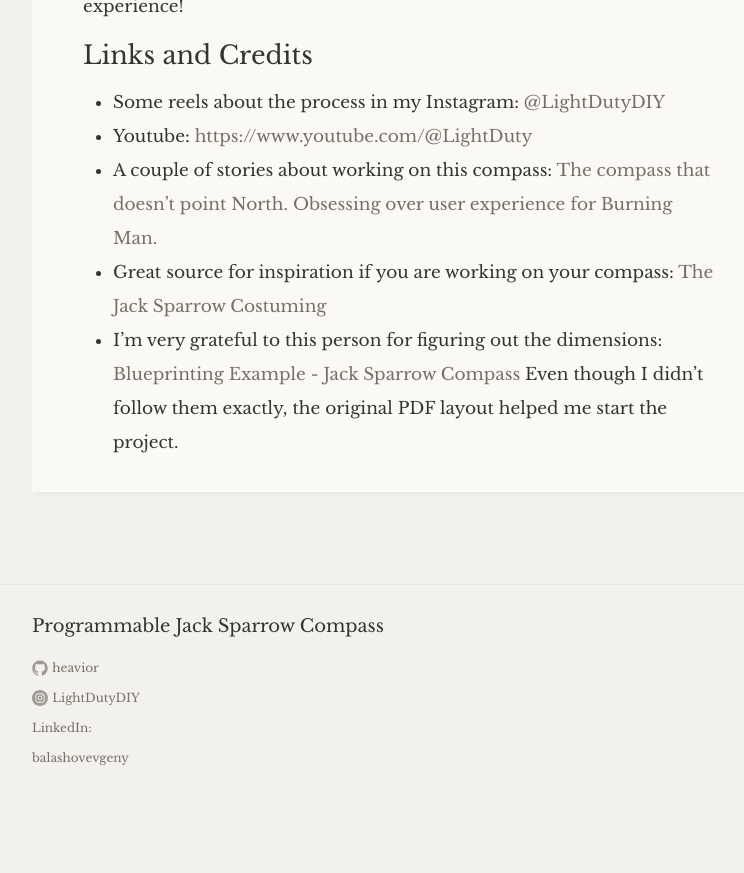
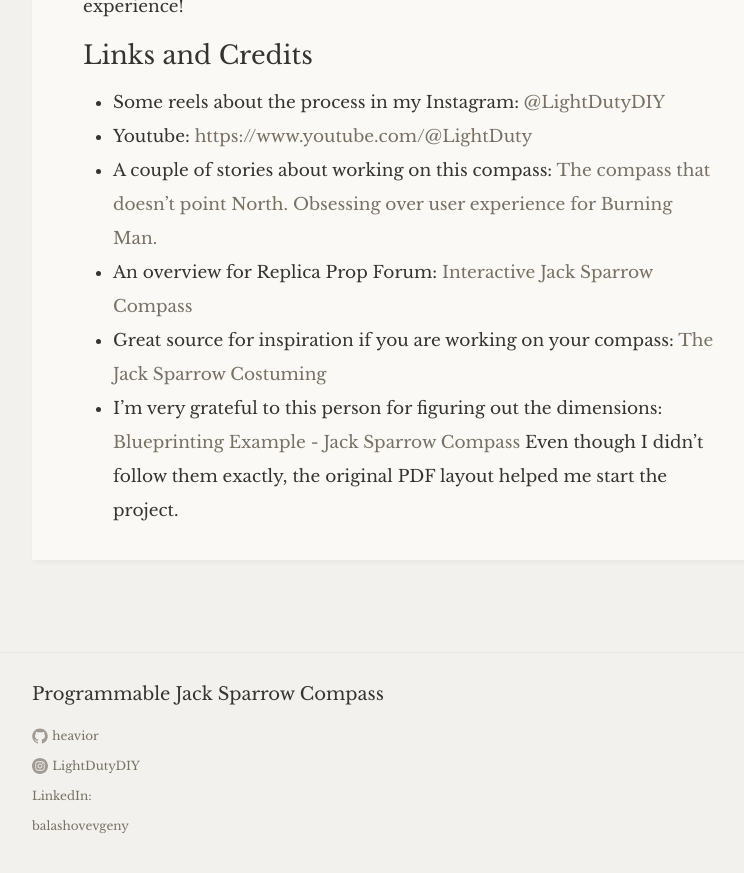
Before and after one commit to heavior/jack-sparrow-compass, a Jekyll site: the page built from _posts/2023-11-01-compass.markdown, in a window 1280 px wide and 900 px high, scrolled down 11707 px. Shown: the top 873 px of the window, without its empty margins (238-982 px from the left). Built offline with Jekyll 4.4.1, drawn with Linux system fonts in a browser that asks for light colours; some web fonts are replaced; before the commit the page ends 12539 px from its top, so only the background shows below that.

Commit message:
adding RFP link

```diff
--- a/_posts/2023-11-01-compass.markdown
+++ b/_posts/2023-11-01-compass.markdown
@@ -214,5 +214,6 @@
 * Some reels about the process in my Instagram: [@LightDutyDIY](https://www.instagram.com/lightdutydiy/)
 * Youtube: [https://www.youtube.com/@LightDuty](https://www.youtube.com/@LightDuty)
 * A couple of stories about working on this compass: [The compass that doesn’t point North. Obsessing over user experience for Burning Man.](https://www.linkedin.com/pulse/compass-doesnt-point-north-creating-experience-burning-balashov/)
+* An overview for Replica Prop Forum: [Interactive Jack Sparrow Compass](https://www.therpf.com/forums/threads/interactive-jack-sparrow-compass-show-off-and-questions.354776/)
 * Great source for inspiration if you are working on your compass: [The Jack Sparrow Costuming](https://www.jacksparrowcostuming.com/compass.htm)
 * I’m very grateful to this person for figuring out the dimensions: [Blueprinting Example - Jack Sparrow Compass](https://www.studiocreations.com/howto/blueprints/ex_jacksparrowcompass01.html) Even though I didn’t follow them exactly, the original PDF layout helped me start the project.
```
